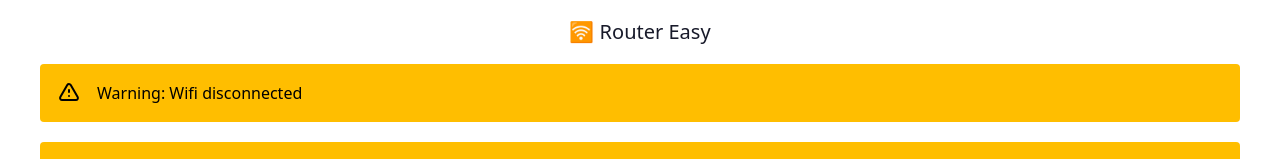
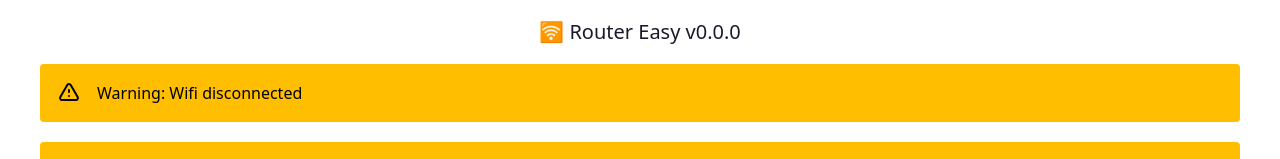
Before and after one commit to quentin-aslan/easy-router, a Vue app in the folder frontend/: page / in a window 1280 px wide. Shown: the top 159 px of the page. Built offline with nearby package versions, Linux system fonts and the light colour scheme; no server answers; what miragejs would draw is missing.

Commit message:
:twisted_rightwards_arrows: Merge develop latest code

```diff
--- a/frontend/src/components/TheHeader.vue
+++ b/frontend/src/components/TheHeader.vue
@@ -1,11 +1,11 @@
 <template>
   <div class="navbar bg-base-100 flex items-center justify-center">
-    <span class="text-xl" id="logo">🛜 Router Easy</span>
+    <span class="text-xl select-none" >🛜 Router Easy v{{ version }}</span>
   </div>
 </template>
 
-<style>
-#logo {
-  user-select: none; /* Prevent text selection */
-}
-</style>
+<script lang="ts" setup>
+import pkg from '../../package.json';
+
+const version = pkg.version;
+</script>
```
